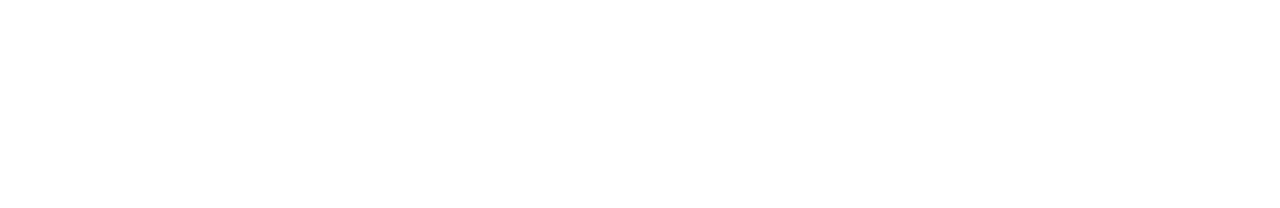
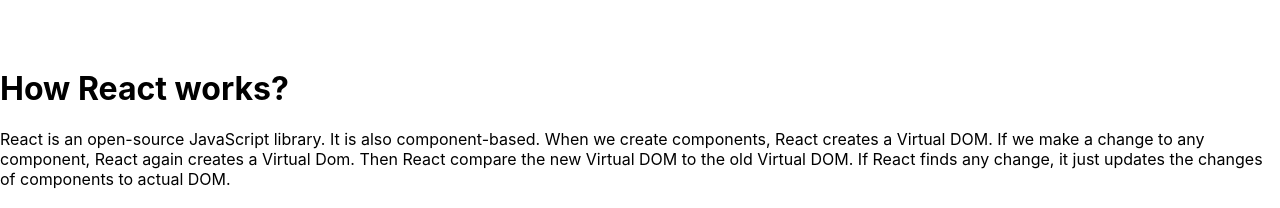
Before and after one commit to azizurrahman-zero/camera-shop, a React (Create React App) app: page / in a window 1280 px wide. Shown: the part 1358-1566 px from the top of the page. Before the commit the page ends 1406 px from the top, so only its background shows below. Built offline with nearby package versions, Linux system fonts and the light colour scheme; the HTML template or start-up script is replaced by a standard one.

Commit message:
Q&A 1 added

```diff
--- a/src/App.js
+++ b/src/App.js
@@ -1,12 +1,14 @@
 import './App.css';
 import Header from './components/Header/Header';
 import Shop from './components/Shop/Shop';
+import Theory from './components/Theory/Theory';
 
 function App() {
   return (
     <div>
       <Header></Header>
       <Shop></Shop>
+      <Theory></Theory>
     </div>
   );
 }
--- /dev/null
+++ b/src/components/Theory/Theory.js
@@ -0,0 +1,13 @@
+import React from 'react';
+
+const Theory = () => {
+    return (
+        <div>
+            <h1>How React works?</h1>
+            <p>React is an open-source JavaScript library. It is also component-based. When we create components, React creates a Virtual DOM. If we make a change to any component, React again creates a Virtual Dom. Then React compare the new Virtual DOM to the old Virtual DOM. If React finds any change, it just updates the changes of components to actual DOM.</p>
+            <h1></h1>
+        </div>
+    );
+};
+
+export default Theory;
```
Also changed, not shown: src/components/Theory/Theory.css (added).
